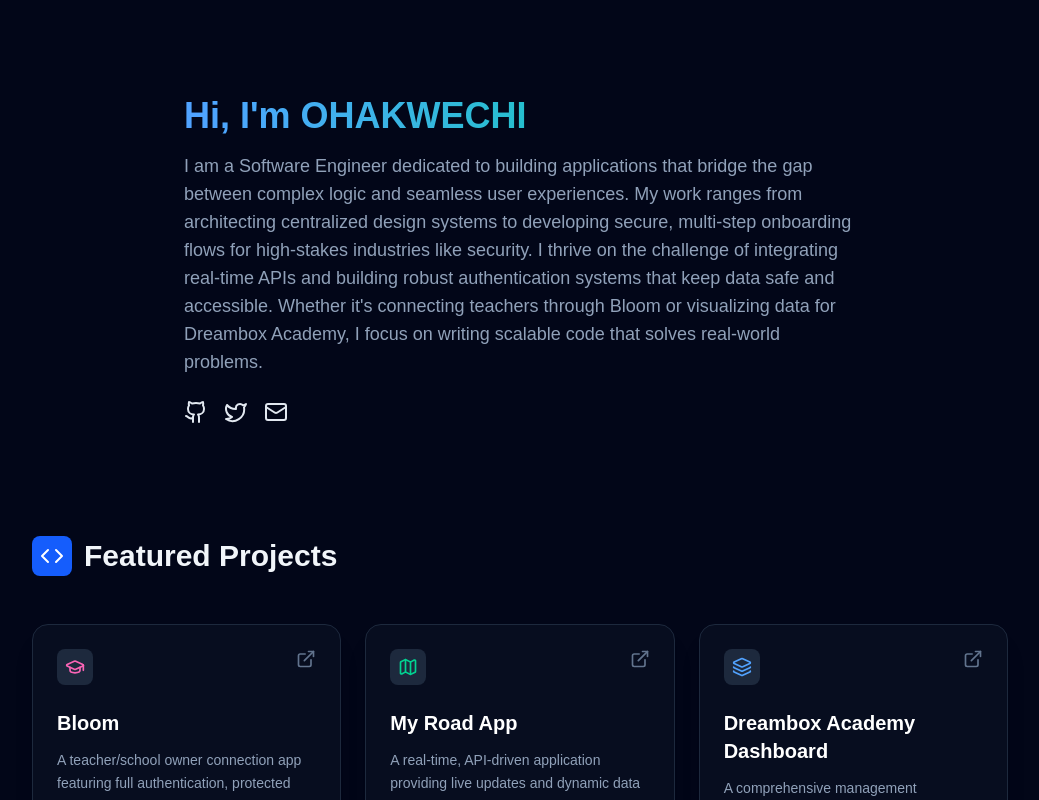
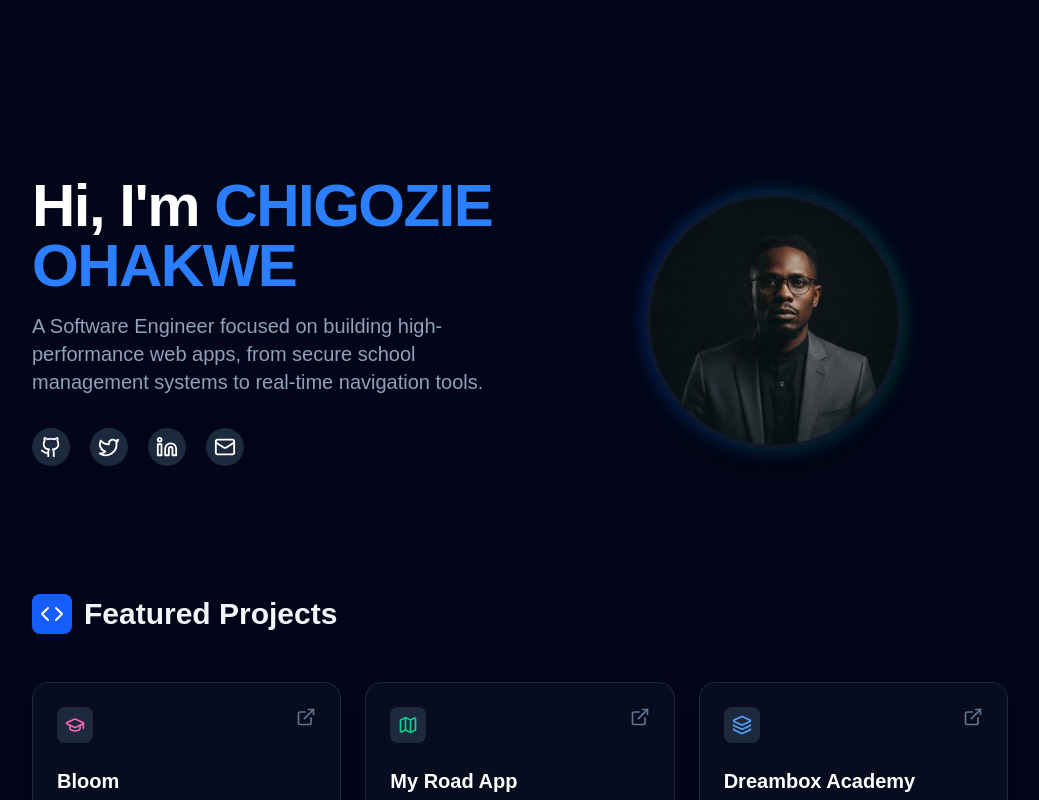
Before and after one commit to Ohakwechi/Ohakwechi-portfolio, a Next.js app: page / in a window 1280 px wide. Shown: the top 800 px of the page, without its empty margins (120-1159 px from the left). Built offline with nearby package versions, Linux system fonts and the light colour scheme.

Commit message:
fixed my-photo

```diff
--- a/app/components/Hero2.tsx
+++ b/app/components/Hero2.tsx
@@ -7,7 +7,7 @@ export default function Hero() {
       {/* Text Side */}
       <div className="flex-1 order-2 md:order-1 text-center md:text-left">
         <h1 className="text-4xl md:text-6xl font-extrabold text-white mb-4 tracking-tight">
-          Hi, I&apos;m <span className="text-blue-500">[Your Name]</span>
+          Hi, I&apos;m <span className="text-blue-500">CHIGOZIE OHAKWE</span>
         </h1>
         <p className="text-lg md:text-xl text-slate-400 mb-8 max-w-lg">
           A Software Engineer focused on building high-performance web apps,
@@ -38,8 +38,8 @@ export default function Hero() {
 
           <div className="relative h-48 w-48 md:h-64 md:w-64 overflow-hidden rounded-full border-4 border-slate-900 shadow-2xl">
             <Image
-              src="/my-photo.jpg" // Make sure to name your photo this and put it in the /public folder
-              alt="[Your Name] Profile Photo"
+              src="/my-photo.jpg"
+              alt="ohakwechi Profile Photo"
               fill
               className="object-cover"
               priority
--- a/app/page.tsx
+++ b/app/page.tsx
@@ -1,33 +1,18 @@
 import { Github, Twitter, Mail } from "lucide-react";
 import ProjectSection from "./components/ProjectSection";
+import Hero2 from "./components/Hero2";
 
 export default function Portfolio() {
   return (
     <main className="min-h-screen bg-slate-950 text-slate-200 p-8 md:p-24">
       {/* Hero Section */}
-      <section className="max-w-2xl mx-auto mb-16">
-        <h1 className="text-4xl font-bold mb-4 bg-gradient-to-r from-blue-400 to-emerald-400 bg-clip-text text-transparent">
-         {` Hi, I'm OHAKWECHI`}
-        </h1>
-        <p className="text-lg text-slate-400">
-         {` I am a Software Engineer dedicated to building applications that bridge the gap between complex logic and seamless user experiences.
-
-My work ranges from architecting centralized design systems to developing secure, multi-step onboarding flows for high-stakes industries like security. I thrive on the challenge of integrating real-time APIs and building robust authentication systems that keep data safe and accessible.
-
-Whether it's connecting teachers through Bloom or visualizing data for Dreambox Academy, I focus on writing scalable code that solves real-world problems.
-        `}</p>
-
-        <div className="flex gap-4 mt-6">
-          <a href="https://github.com/yourusername" className="hover:text-blue-400"><Github /></a>
-          <a href="https://twitter.com/yourusername" className="hover:text-blue-400"><Twitter /></a>
-          <a href="mailto:youremail@example.com" className="hover:text-blue-400"><Mail /></a>
-        </div>
-      </section>
+      <Hero2 />
 
       {/* Projects Section */}
       <section className="max-w-2xl mx-auto">
 
       </section>
+
       <ProjectSection />
     </main>
   );
```
Also changed, not shown: public/my-photo.jpg (added).
